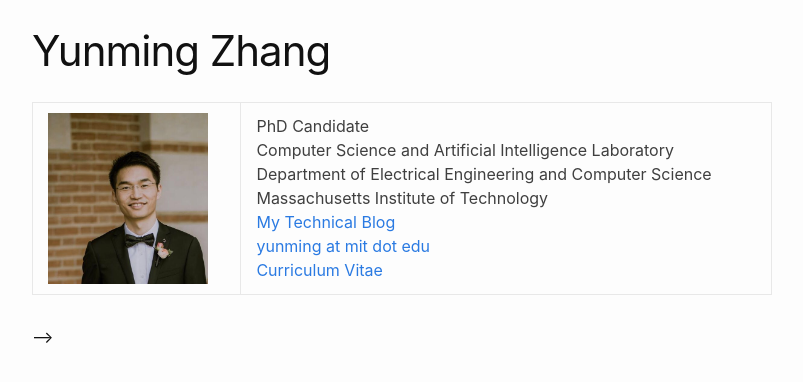
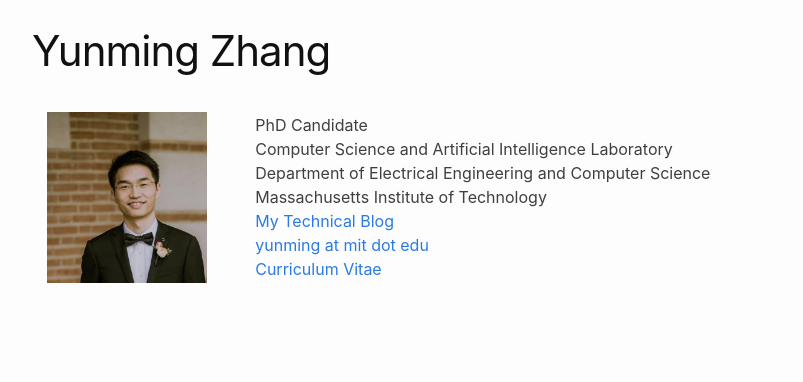
Before and after one commit to yunmingzhang17/yunmingzhang17.github.io, a Jekyll site: the page built from index.md, in a window 1280 px wide. Shown: the top 382 px of the page, without its empty margins (238-1041 px from the left). Built offline with Jekyll 4.4.1, drawn with Linux system fonts in a browser that asks for light colours.

Commit message:
removing borders for tables

```diff
--- a/_includes/main.html
+++ b/_includes/main.html
@@ -5,7 +5,8 @@
     <h1 class="post-title">Yunming Zhang</h1>
   </header>
   <div class="post-content">
-    <table border="0" cellpadding="0">
+    <table border="0">
+      <tbody>
 	<tr>
 	  <td>
 	    <img src="/assets/yunming_personal.jpg" width="160" />
@@ -20,4 +21,5 @@
 	    <a href="/assets/yunming-cv.pdf">Curriculum Vitae</a>
 	  </td>
 	</tr>
+      </tbody>
 </table>
--- a/_sass/minima/_base.scss
+++ b/_sass/minima/_base.scss
@@ -236,7 +236,7 @@ table {
   text-align: $table-text-align;
   color: lighten($text-color, 18%);
   border-collapse: collapse;
-  border: 1px solid $grey-color-light;
+  border: None;
   tr {
     &:nth-child(even) {
       background-color: lighten($grey-color-light, 6%);
@@ -244,6 +244,8 @@ table {
   }
   th, td {
     padding: ($spacing-unit / 3) ($spacing-unit / 2);
+    border:none;
+    outline:none;
   }
   th {
     background-color: lighten($grey-color-light, 3%);
@@ -251,6 +253,6 @@ table {
     border-bottom-color: darken($grey-color-light, 12%);
   }
   td {
-    border: 1px solid $grey-color-light;
+    border:none;
   }
 }
```
Also changed, not shown: _layouts/home.html (+0 -29 lines), 5 other files. Lines whose indentation alone changed are shown as unchanged.
